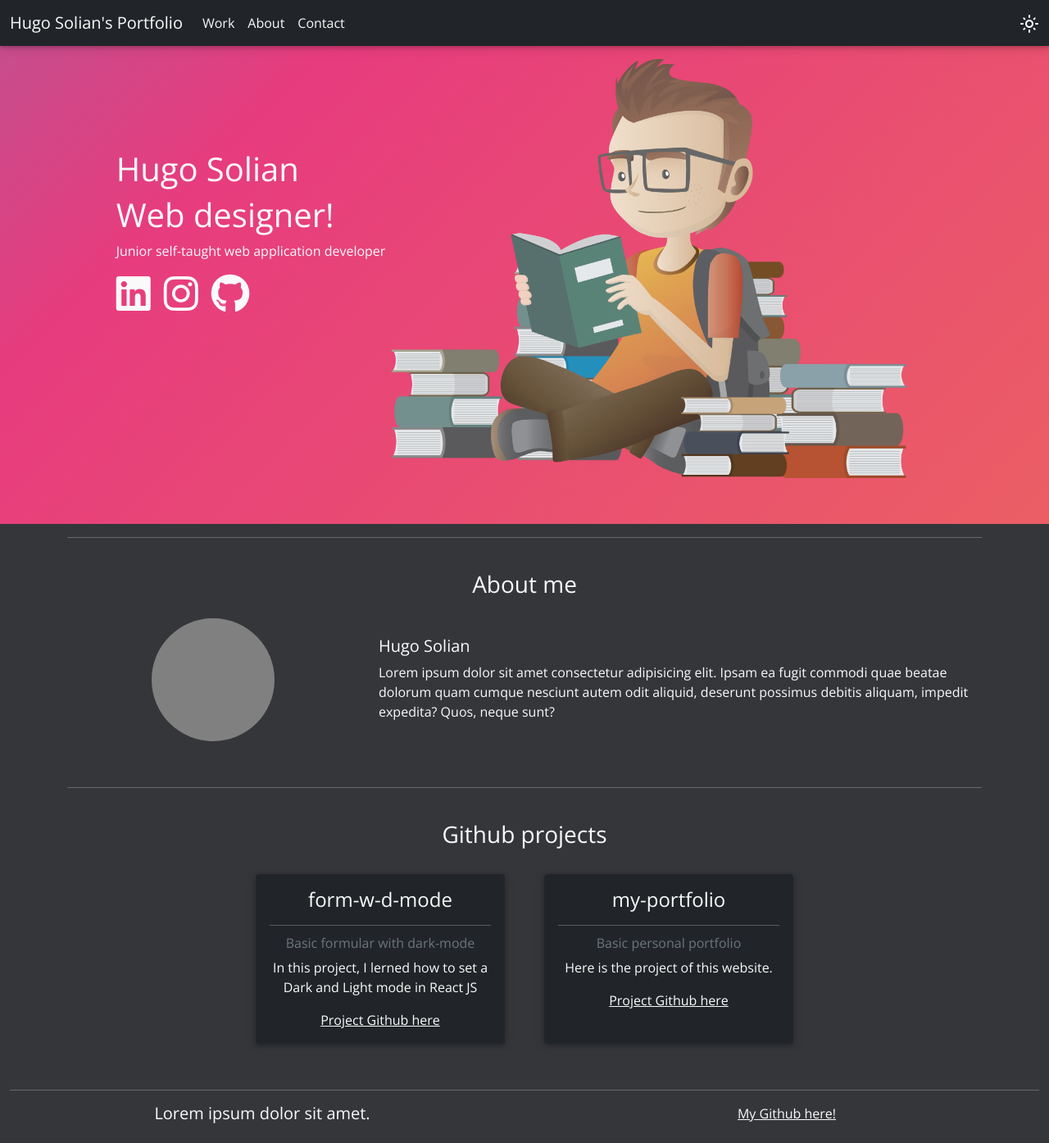
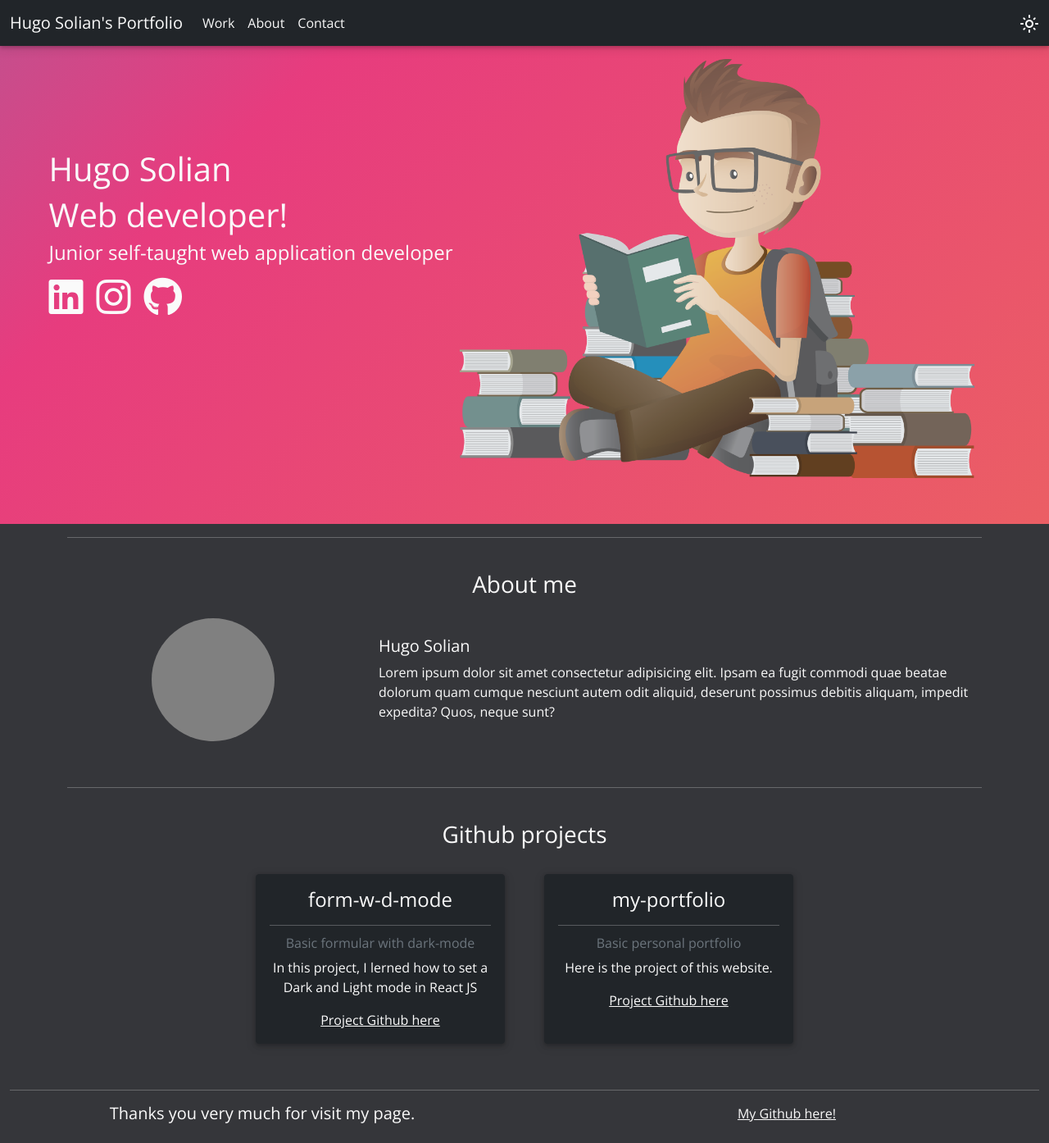
Before and after one commit to Hugarra/my-portfolio, a React (Create React App) app: page / in a window 1280 px wide. Shown: the whole page at 82% size. Built offline with nearby package versions, Linux system fonts and the light colour scheme.

Commit message:
install react-router-dom

```diff
--- a/package.json
+++ b/package.json
@@ -11,6 +11,7 @@
     "react": "^17.0.2",
     "react-dom": "^17.0.2",
     "react-rain-animation": "^1.0.4",
+    "react-router-dom": "^5.2.0",
     "react-scripts": "4.0.3",
     "styled-components": "^5.2.3",
     "web-vitals": "^1.1.1"
--- a/src/components/Footer.jsx
+++ b/src/components/Footer.jsx
@@ -6,7 +6,7 @@ function Footer(props) {
             <hr></hr>
             <div className="row text-center">
                 <div className="col-6 p-0">
-                    <h5 className="m-0">Lorem ipsum dolor sit amet.</h5>
+                    <h5 className="m-0">Thanks you very much for visit my page.</h5>
                 </div>
                 <div className="col-6 p-0">
                     <a href="https://github.com/Hugarra">My Github here!</a>
--- a/src/components/Landing.jsx
+++ b/src/components/Landing.jsx
@@ -7,13 +7,13 @@ import LandingImage from "../materials/kisspng-jamal-mohamed-college-student-shr
 
 function Landing(props) {
     return (
-        <div>
+        <div className="landing-page-container">
             <div className="container-fluid landing pb-3">
                 <div className="d-flex gap-2 justify-content-center">
                     <div className="d-block landing-text">
                         <h1 className="h1">Hugo Solian</h1>
-                        <h1 className="h1">Web designer!</h1>
-                        <p>Junior self-taught web application developer</p>
+                        <h1 className="h1">Web developer!</h1>
+                        <h4>Junior self-taught web application developer</h4>
                         <div className="d-flex gap-3 mt-3">
                             <a href="https://www.linkedin.com/in/hug-solian/">
                                 <i className="fab fa-linkedin" ></i>
```
Also changed, not shown: 1 other file (tests, documents, lock files or other folders).
